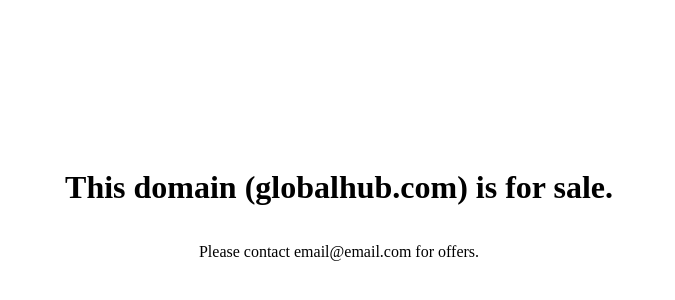
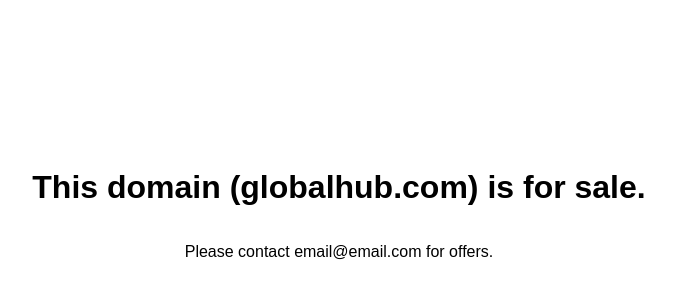
Before and after one commit to aaronrjackson/globalhub, a plain HTML site: page index.html in a window 1280 px wide. Shown: the part 188-488 px from the top of the page, without its empty margins (301-976 px from the left). Drawn offline with Linux system fonts and the light colour scheme.

Commit message:
update font

```diff
--- a/style.css
+++ b/style.css
@@ -1,4 +1,6 @@
 body{
+    font-family: 'Noto-Sans', sans-serif;
+
     margin: 0px;
     height: 100vh;
 
```
